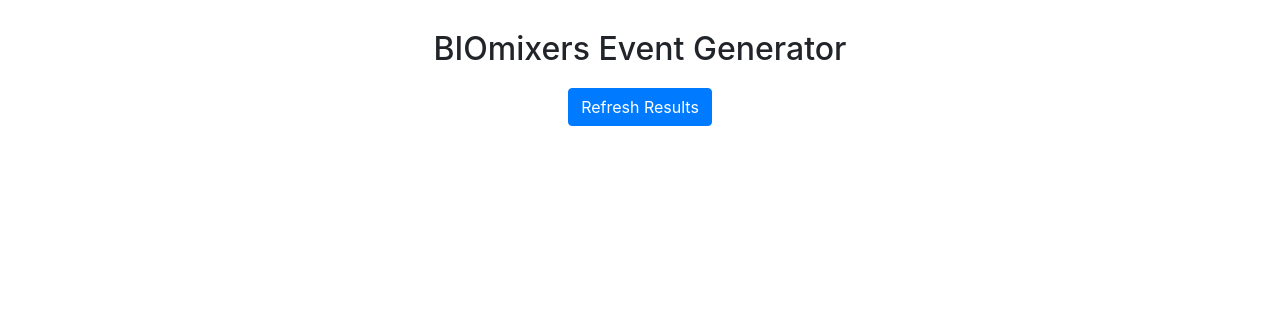
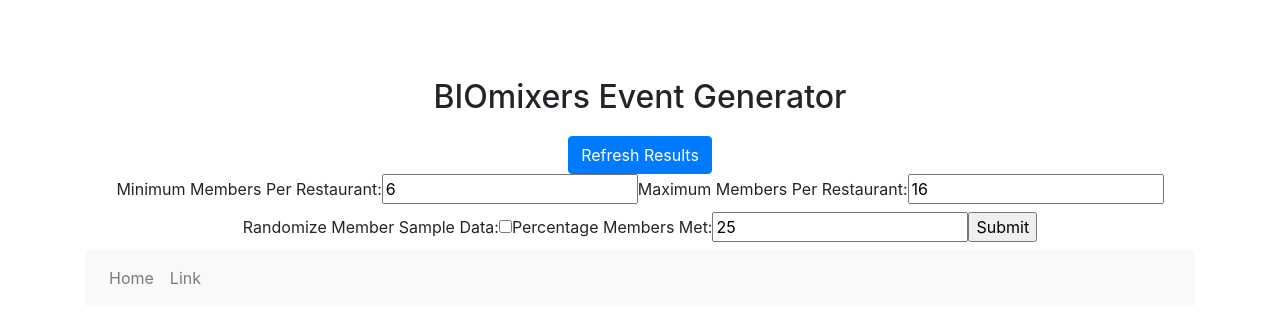
Before and after one commit to superiorwebsolutions/biomixers-react, a React (Create React App) app: page / in a window 1280 px wide. Shown: the top 322 px of the page. Built offline with nearby package versions, Linux system fonts and the light colour scheme.

Commit message:
Halfway done with searchFilterQuery form fields

```diff
--- a/src/assets/style.css
+++ b/src/assets/style.css
@@ -2,15 +2,6 @@
 body {
     padding: 0 !important;
     overflow:visible!important;
-}
-
-.calculating{
-    z-index:99999;border:2px solid black;text-align:center;font-weight:bold;font-size:36px;display:none;background:gray;border-radius:10px;padding:3%;position:absolute;left:35%;top:40%;width:30%;
-}
-
-.calculating div{
-    font-size:16px;
-    margin-top:20px;
 }
 
 .event-result-wrapper{
@@ -51,6 +42,8 @@ body {
     position:relative;
     border-bottom: 3px solid lightgray;
     z-index:10;
+    display: flex;
+    flex-wrap: wrap;
 }
 
 .restaurant-list{
@@ -67,14 +60,9 @@ body {
 }
 
 .placed{
-    position: absolute;
-    top: 15px;
-    display: block;
-    left: 0;
-    right:0;
-    margin:auto;
     color: green;
-    line-height:100%;
+    line-height: 50px;
+    margin: auto;
 }
 
 
@@ -96,6 +84,9 @@ body {
     margin: auto;
     margin-top:25px;
     font-size: .9rem;
+}
+.placed{
+    font-weight: bold;
 }
 .met-others-count{
     font-size:.8em;
--- a/src/components/app/FinalEventCollection.jsx
+++ b/src/components/app/FinalEventCollection.jsx
@@ -32,16 +32,20 @@ class FinalEventCollection extends Component{
             <div className="event-result-wrapper">
 
                 <div className="event-result-header">
-                    <div className="count">{index}</div>
 
-                    <strong className="placed">{item.htmlPlaced}</strong>
+                    <div className="count float-left">{index}</div>
+
+                    <div className="placed float-right">{item.htmlPlaced}</div>
+
 
 
                 </div>
 
                 <div className="event-result-body">
-                    {item.maxActiveConfigs} (max_active_configs)<br />
-                    {item.maxMembersAllowedPerRestaurant} (max_members_allowed_per_restaurant)<br /><br />
+
+                    {/*{item.maxActiveConfigs} (max_active_configs)<br />*/}
+                    {/*{item.maxMembersAllowedPerRestaurant} (max_members_allowed_per_restaurant)<br /><br />*/}
+
                     Total PMC: {item.totalPmc}
                     <br />
                     {
--- /dev/null
+++ b/src/components/app/NavBar.jsx
@@ -0,0 +1,40 @@
+import React, {Component} from "react";
+import {Form, FormControl, Button, Nav, Navbar} from "react-bootstrap";
+import NavForm from "./NavForm";
+
+
+
+class NavBar extends Component{
+
+
+    render(){
+        return(
+            <>
+            <Navbar bg="light" expand="lg">
+                <Navbar.Toggle aria-controls="basic-navbar-nav" />
+                <Navbar.Collapse id="basic-navbar-nav">
+                    <Nav className="mr-auto">
+                        <Nav.Link href="#home">Home</Nav.Link>
+                        <Nav.Link href="#link">Link</Nav.Link>
+
+                        {/*<Button onClick={this.refreshResults}>Refresh Results</Button>*/}
+
+                    </Nav>
+
+
+
+
+                </Navbar.Collapse>
+
+
+            </Navbar>
+
+
+            {/*<NavForm></NavForm>*/}
+
+            </>
+
+        )
+    }
+}
+export default NavBar
--- /dev/null
+++ b/src/components/app/NavForm.jsx
@@ -0,0 +1,53 @@
+import React, {Component} from "react";
+import ServiceApi from "../../services/ServiceApi";
+
+class NavForm extends Component {
+    constructor(props) {
+        super(props);
+
+
+
+        this.handleChange = this.handleChange.bind(this);
+        this.handleSubmit = this.handleSubmit.bind(this);
+    }
+
+    handleChange(event) {
+
+        this.props.updateState(event);
+
+    }
+
+
+    handleSubmit(event) {
+        this.props.applySearchFilterQuery();
+
+        // TODO:  validation:  make sure minAllowedPerRestaurant is less than maxAllowedPerRestaurant
+
+        event.preventDefault();
+    }
+
+    render() {
+        return (
+            <form onSubmit={this.handleSubmit}>
+                <label>
+                    Minimum Members Per Restaurant:
+                    <input name="minAllowedPerRestaurant" type="text" value={this.props.searchFilterQuery.minAllowedPerRestaurant} onChange={this.handleChange} />
+                </label>
+                <label>
+                    Maximum Members Per Restaurant:
+                    <input name="maxAllowedPerRestaurant" type="text" value={this.props.searchFilterQuery.maxAllowedPerRestaurant} onChange={this.handleChange} />
+                </label>
+                <label>
+                    Randomize Member Sample Data:
+                    <input name="randomizeResults" type="checkbox" value={this.props.searchFilterQuery.randomizeResults} onChange={this.handleChange} />
+                </label>
+                <label>
+                    Percentage Members Met:
+                    <input name="percentageOfMembersMet" type="text" value={this.props.searchFilterQuery.percentageOfMembersMet} onChange={this.handleChange} />
+                </label>
+                <input type="submit" value="Submit" />
+            </form>
+        );
+    }
+}
+export default NavForm
--- a/src/components/app/ResultsComponent.jsx
+++ b/src/components/app/ResultsComponent.jsx
@@ -7,6 +7,8 @@ import MembersAttendingModal from "./MembersAttendingModal";
 import {Button, Modal} from 'react-bootstrap';
 
 import 'bootstrap/dist/css/bootstrap.min.css';
+import NavBar from "./NavBar";
+import NavForm from "./NavForm";
 
 
 
@@ -15,36 +17,27 @@ class ResultsComponent extends Component{
     constructor(props){
         super(props)
         this.state = {
-            results: []
+            results: [],
+            searchFilterQuery: {
+                minAllowedPerRestaurant: 6,
+                maxAllowedPerRestaurant: 16,
+                numDaysOfAvailability: 4,
+                numFoodPreferences: 3,
+                percentageOfMembersMet: 25,
+                randomizeResults: false
+            }
+
         }
 
+        this.applySearchFilterQuery = this.applySearchFilterQuery.bind(this);
         this.refreshResults = this.refreshResults.bind(this);
+        this.updateState = this.updateState.bind(this);
+
+
     }
 
 
     componentDidMount(){
-
-
-        //
-        // ServiceApi.getAllMembers().then(
-        //     response =>{
-        //         console.log(response)
-        //     }
-        //
-        // )
-        /*
-        ServiceApi.getAllMembers().then(
-            response => this.setState({
-                results: response.data
-                // description: response.data.description,
-                // targetDate: moment(response.data.targetDate).format('YYYY-MM-DD')
-            })
-
-        )
-
-         */
-
-
 
     }
 
@@ -54,14 +47,50 @@ class ResultsComponent extends Component{
         })
         ServiceApi.getAllMembers()
             .then(
-                response => {
+                (response) => {
                     this.setState({
                         results: response.data,
                         loading: false
                     })
+                    console.log("CHECK STATE")
+                    console.log(this.state);
                 }
             )
     }
+
+    applySearchFilterQuery(){
+
+        ServiceApi.applySearchFilterQuery(this.state.searchFilterQuery).then(
+            (response) => {
+
+                console.log(response);
+                this.refreshResults();
+            }
+
+        );
+    }
+
+    updateState(event){
+
+        let value
+        if(event.target.type === 'checkbox')
+            value = event.target.checked
+        else
+            value = event.target.value
+
+        let name = event.target.name;
+
+        this.setState(prevState => (
+            {
+                searchFilterQuery: {
+                    ...prevState.searchFilterQuery,
+                    [name]: value
+                }
+            }
+        ));
+    }
+
+
 
 
 
@@ -84,16 +113,20 @@ class ResultsComponent extends Component{
 
                 </Modal>
 
-            <h1 className="header-title">BIOmixers Event Generator</h1>
 
-            <Button onClick={this.refreshResults}>Refresh Results</Button>
+
+
 
             <br /><br />
 
-            {/* TODO:  create loading popup */}
 
 
             <div className="container">
+
+                <h1 className="header-title">BIOmixers Event Generator</h1>
+                <Button onClick={this.refreshResults}>Refresh Results</Button>
+                <NavForm searchFilterQuery={this.state.searchFilterQuery} updateState={this.updateState} applySearchFilterQuery={this.applySearchFilterQuery}></NavForm>
+                <NavBar></NavBar>
 
                 {
                     this.state.results.map(
--- a/src/services/ServiceApi.js
+++ b/src/services/ServiceApi.js
@@ -7,6 +7,19 @@ class ServiceApi{
 
     getAllMembers(){
         return axios.get(`${API_URL}/final`)
+    }
+
+    applySearchFilterQuery(postData){
+        let data = Object.assign({}, postData);
+
+        console.log(data)
+
+        let percentageOfMembersMet = data["percentageOfMembersMet"]
+
+        if(percentageOfMembersMet > 1)
+            data["percentageOfMembersMet"] = percentageOfMembersMet * .01;
+
+        return axios.post(`${API_URL}/filter`, data)
     }
 /*
     deleteTodoById(name, id){
```
